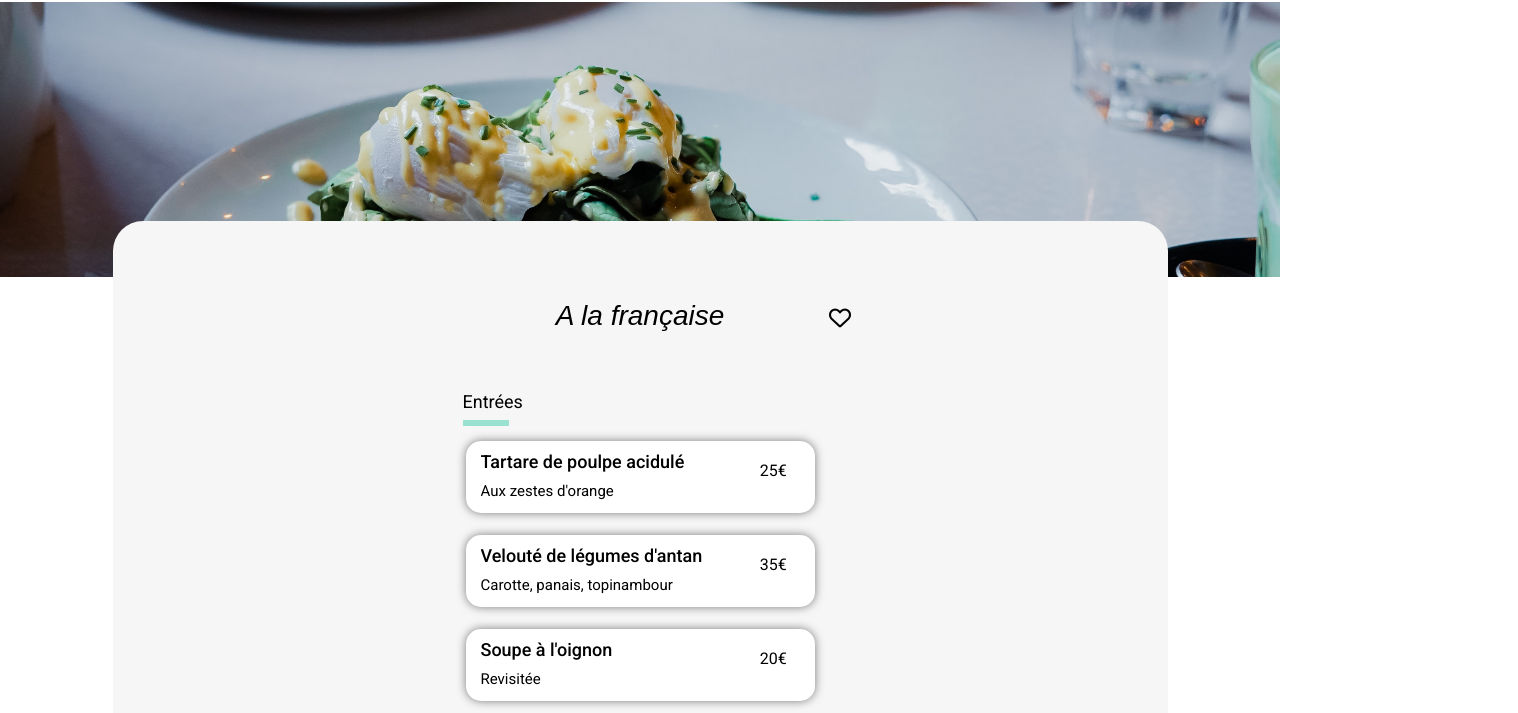
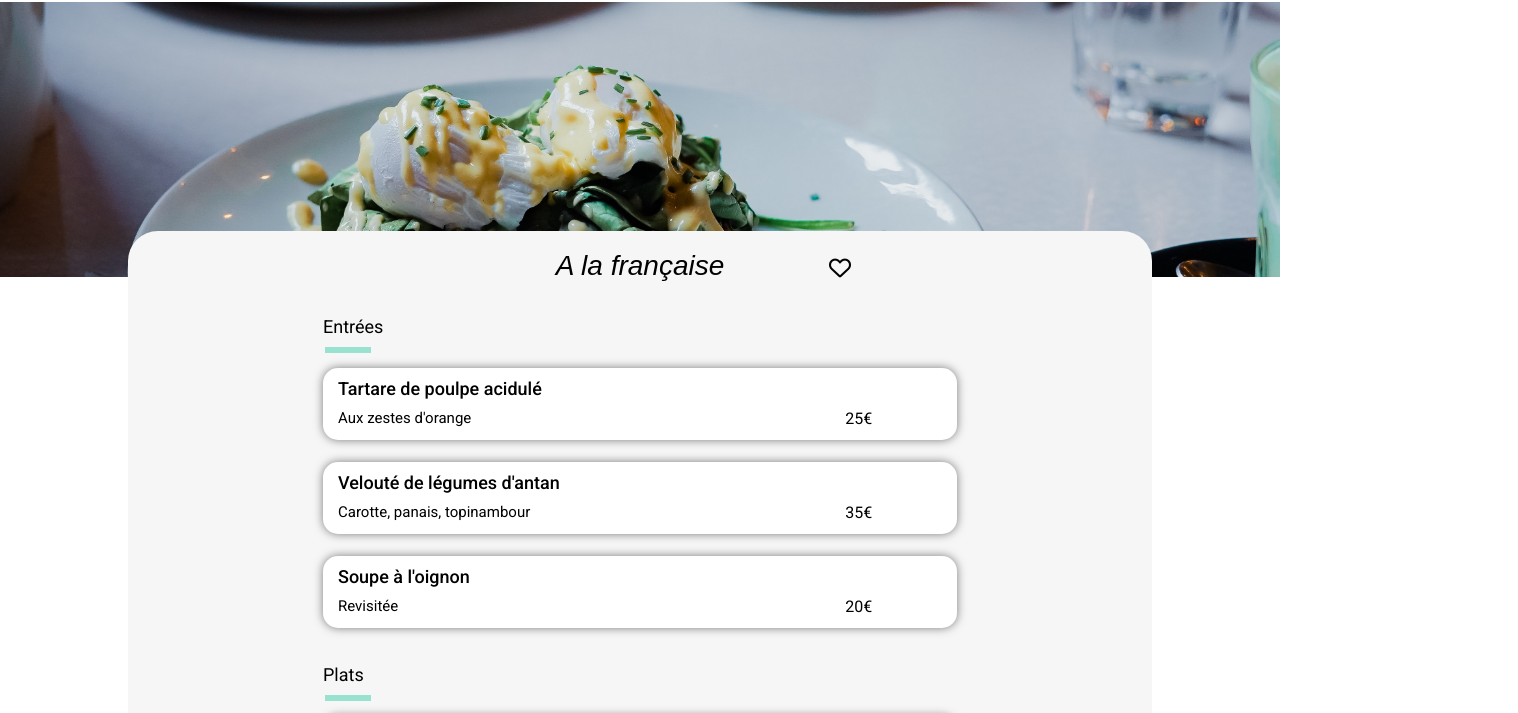
Before and after one commit to AgatheMazuret/Ohmyfood, a plain HTML site: page menus/alafrançaise.html in a window 1280 px wide. Shown: the part 66-779 px from the top of the page, 1518 px wide, since content can reach past the window. Drawn offline with Linux system fonts and the light colour scheme; a web font is replaced by a local one.

Commit message:
Correction des media queries

```diff
--- a/CSS/style.scss
+++ b/CSS/style.scss
@@ -33,6 +33,9 @@ hr {
     margin-left: -177px;
     width: 40px;
     border: #99E2D0 3px solid;
+    @media (min-width: 1024px) {
+        margin-left: -315px;
+    }
 }
 
 .btn {
@@ -110,7 +113,7 @@ a {
     input {
         border: none;
         background-color: #EAEAEA;
-        height: 50px;
+        height: 48px;
 
         &::placeholder {
             font-weight: bold;
@@ -248,7 +251,7 @@ a {
         @media (min-width: 1024px) {
             display: grid;
             grid-template-columns: 490px 490px; // Deux colonnes de largeur égale
-            gap: 6%; // Espacement entre les colonnes
+            gap: 5%; // Espacement entre les colonnes
             justify-content: center;
             padding-bottom: 20px;
         }
@@ -435,9 +438,7 @@ footer {
 /****** Menus images et titres *******/
 
 .menu__part {
-    @media (min-width: 768px) {
         @include flex-center;
-    }
 }
 
 .menu__image {
@@ -452,25 +453,34 @@ footer {
 }
 
 .menu {
+    width: 100%;
     background-color: #F6F6F6;
     border-top-left-radius: 30px;
     border-top-right-radius: 30px;
     z-index: 2;
     position: relative;
-    margin-top: -60px;
+    margin-top: -50px;
     padding-bottom: 60px;
 
     @media (min-width: 768px) {
-        width: 1055px;
+        width: 80%;
+    }
+    @media (min-width: 1024px) {
+        width: 80%;
     }
 
+
+
     .menu__title {
+        max-width: 349px;
+        margin-left: auto;
+        margin-right: auto;
+
         h1 {
             font-family: 'Shrikhand', sans-serif;
             font-size: 28px;
             font-style: italic;
             font-weight: 400;
-            padding-top: 60px;
 
             @media (min-width: 768px) {
                 @include flex-center;
@@ -513,15 +523,17 @@ footer {
 .food {
     @include flex-center;
     flex-direction: column;
+    max-width: 349px;
+    margin-left: auto;
+    margin-right: auto;
+    @media (min-width: 1024px) {
+        max-width: 634px;
+    }
 
     .food__title {
         @include font-title;
         width: 100%;
-        margin: 40px 0 0 20px;
-
-        @media (min-width: 768px) {
-            margin-left: 700px;
-        }
+        margin-bottom: 2px;
     }
 
     .card {
@@ -533,8 +545,13 @@ footer {
         border-radius: 15px;
         position: relative;
 
+        @media (min-width: 1024px) {
+            width: 634px;
+        }
+
         .card__content {
             display: flex;
+            max-width: 634px;
 
             .card__txt {
                 width: 80%;
@@ -590,8 +607,10 @@ footer {
 
         .card__price {
             display: flex;
-            align-items: center;
+            justify-content: flex-end;
+            align-items: flex-end;
             margin-right: 10px;
+            margin-top: 25px;
         }
     }
 }
```
Also changed, not shown: CSS/style.css, 1 other file.
